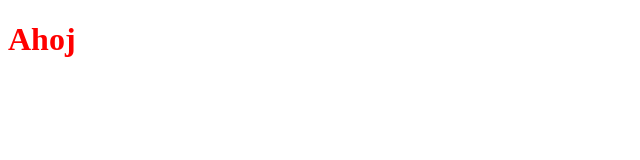
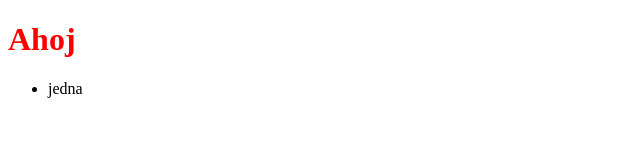
Before and after one commit to Ludmila210/ukol_test, a plain HTML site: page index.html in a window 1280 px wide. Shown: the full height of the page, 0-640 px from the left. Drawn offline with Linux system fonts and the light colour scheme.

Commit message:
pridani seznamu

```diff
--- a/index.html
+++ b/index.html
@@ -10,6 +10,10 @@
 <body>
 
   <h1>Ahoj</h1>
-
+<ul>
+  <li>
+    jedna
+  </li>
+</ul>
 </body>
 </html>
```
